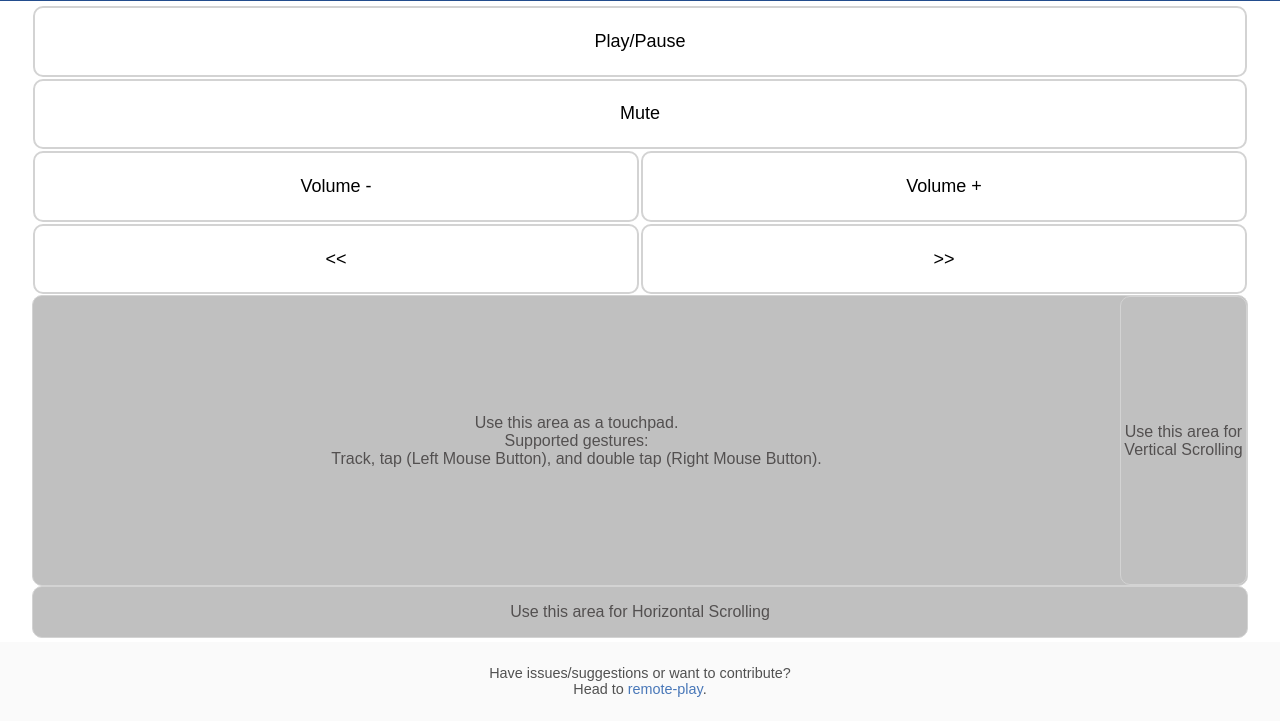
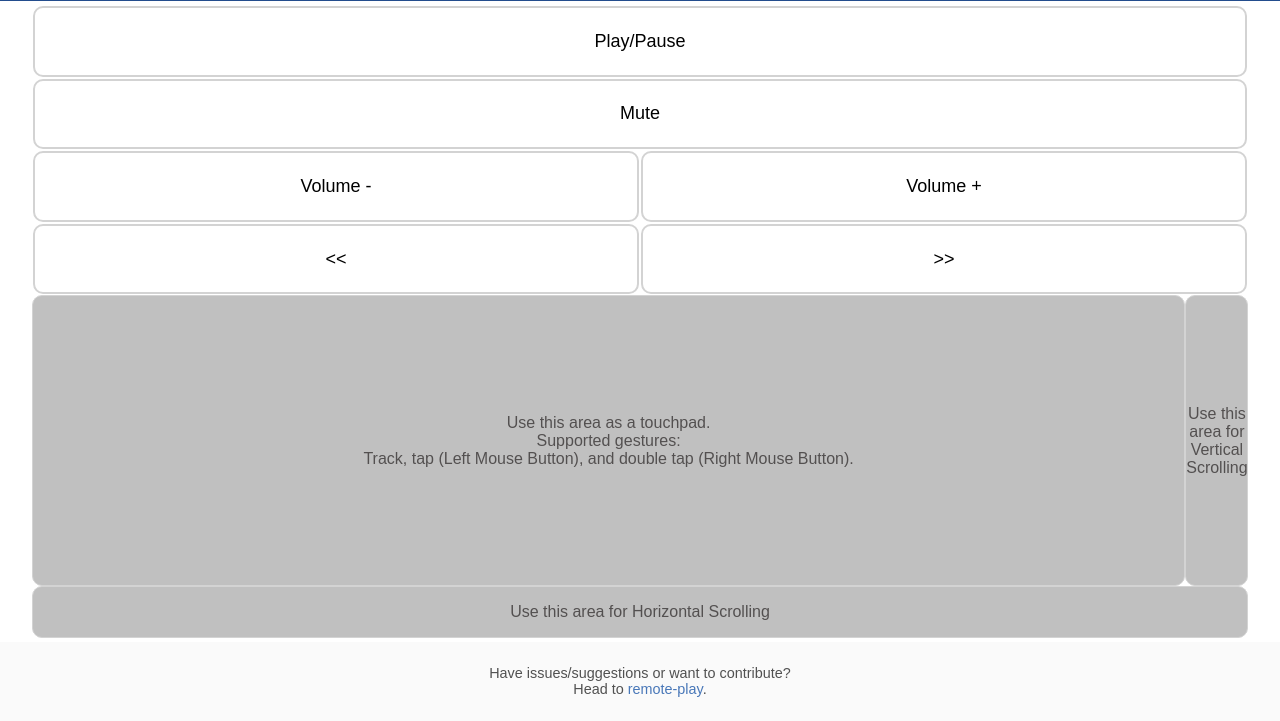
Before and after one commit to shubham1172/remote-play, a plain HTML site: page static/index.html in a window 1280 px wide. Shown: the part 79-800 px from the top of the page. Drawn offline with Linux system fonts and the light colour scheme; a script that the page names is missing.

Commit message:
Updated index.html and style.css #30
Touchpad and Vertical Scrolling Areas are now contained within a wrapper.

```diff
--- a/static/index.html
+++ b/static/index.html
@@ -39,18 +39,20 @@
       <button onclick="callEndpoint('/seek_right')" class="button forward">
         &gt;&gt;
       </button>
+      <div id ="wrapper">
       <div class="touchpad" id="touchpad">
         <p>
           Use this area as a touchpad.<br />
           Supported gestures:<br />
           Track, tap (Left Mouse Button), and double tap (Right Mouse Button).
         </p>
-        <div class="vscrollpad" id="vscrollpad">
-          <p>
-            Use this area for Vertical Scrolling
-          </p>
-        </div>
       </div>
+      <div class="vscrollpad" id="vscrollpad">
+        <p>
+          Use this area for Vertical Scrolling
+        </p>
+      </div>
+    </div>
       <div class="hscrollpad" id="hscrollpad">
         <p>
           Use this area for Horizontal Scrolling
--- a/static/style.css
+++ b/static/style.css
@@ -87,12 +87,22 @@ footer a:hover {
   grid-column: 1 / span 2;
 }
 
+#wrapper {
+  -ms-grid-column: 1;
+  -ms-grid-column-span: 2;
+  grid-column: 1 / span 2;
+  color: #535050;
+  border-radius: 10px;
+  display: -webkit-box;
+  display: -ms-flexbox;
+  display: flex;
+}
+
 .touchpad {
   background-color: silver;
   border: 1px solid lightgray;
-  -ms-grid-column: 1;
-  -ms-grid-column-span: 2;
-  grid-column: 1 / span 2;
+  float: left;
+  width: 95%;
   color: #535050;
   border-radius: 10px;
   display: -webkit-box;
@@ -111,9 +121,10 @@ footer a:hover {
 
 .vscrollpad {
   background-color: silver;
+  margin-right: auto;
   border: 1px solid lightgray;
   color: #535050;
-  width: 125px;
+  width: 5%;
   border-radius: 10px;
   display: -webkit-box;
   display: -ms-flexbox;
```
